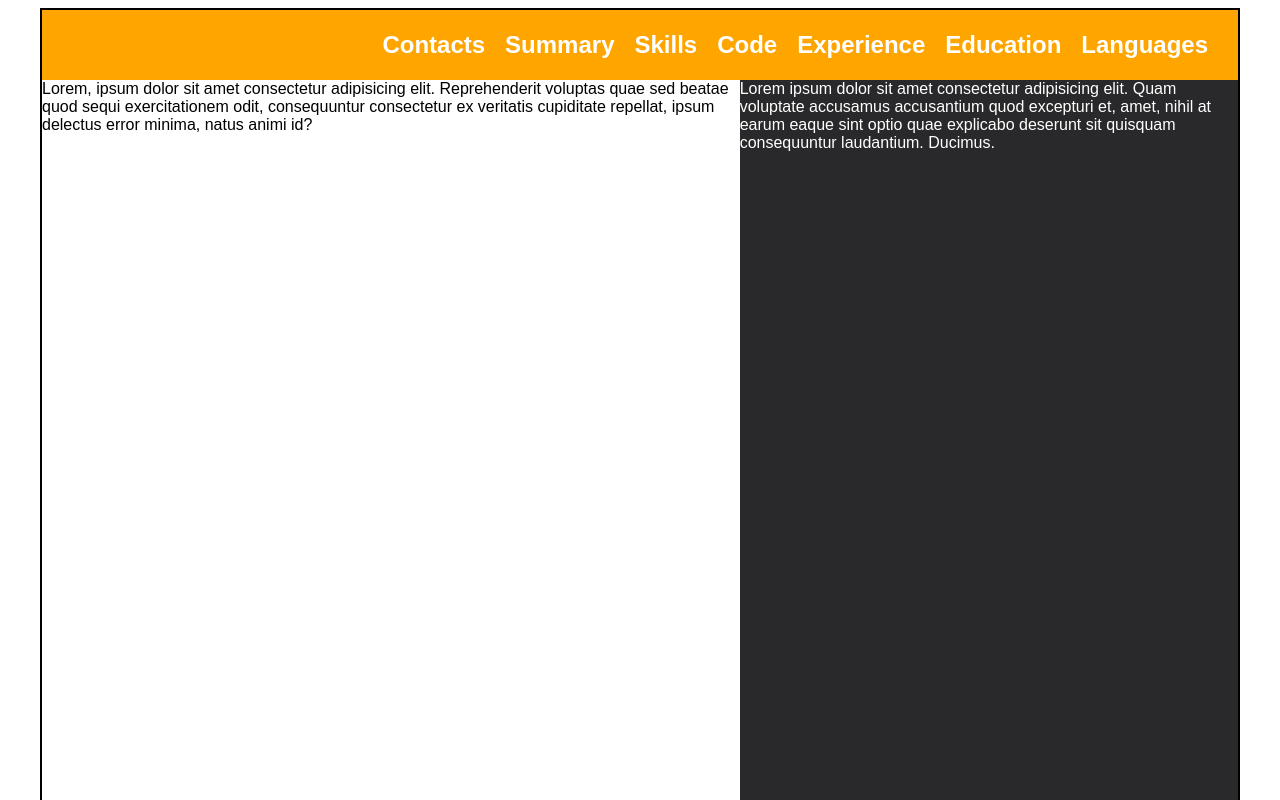
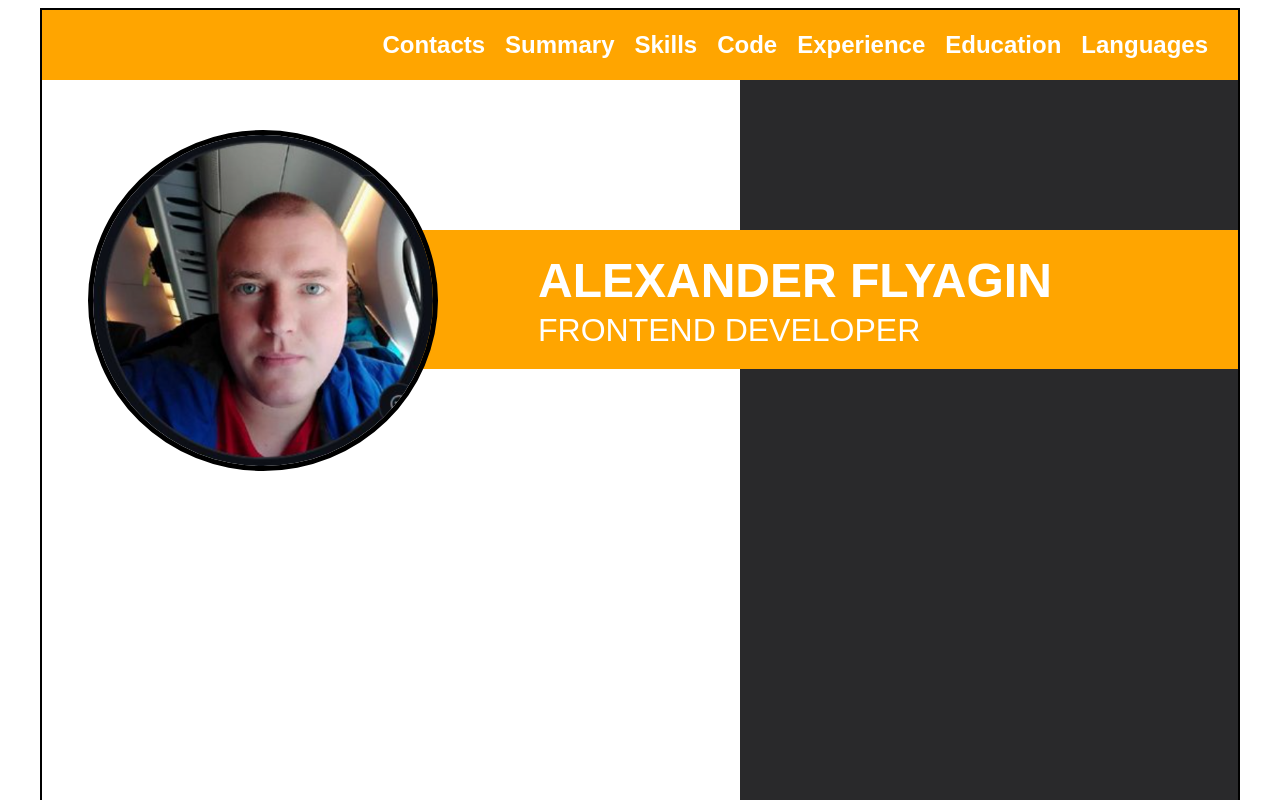
Before and after one commit to FlyaginAS/rsschool-cv, a plain HTML site: page index.html in a window 1280 px wide. Shown: the top 800 px of the page. Drawn offline with Linux system fonts and the light colour scheme.

Commit message:
feat: add cv-profile block

```diff
--- a/index.html
+++ b/index.html
@@ -36,18 +36,18 @@
         </nav>
       </header>
       <main class="main">
-        <section class="main-info">
-          Lorem, ipsum dolor sit amet consectetur adipisicing elit.
-          Reprehenderit voluptas quae sed beatae quod sequi exercitationem odit,
-          consequuntur consectetur ex veritatis cupiditate repellat, ipsum
-          delectus error minima, natus animi id?
-        </section>
-        <section class="additional-info">
-          Lorem ipsum dolor sit amet consectetur adipisicing elit. Quam
-          voluptate accusamus accusantium quod excepturi et, amet, nihil at
-          earum eaque sint optio quae explicabo deserunt sit quisquam
-          consequuntur laudantium. Ducimus.
-        </section>
+        <div class="cv-profile">
+          <img
+            class="cv-profile__user-photo"
+            src="./assets/images/userPhoto.png"
+            alt="user-photo"
+          />
+          <h1 class="cv-profile__user-name">Alexander Flyagin</h1>
+
+          <div class="cv-profile__user-title">Frontend developer</div>
+        </div>
+        <section class="main-info"></section>
+        <section class="additional-info"></section>
       </main>
       <footer class="footer">
         <span class="footer__year">2025</span>
--- a/styles.css
+++ b/styles.css
@@ -51,6 +51,7 @@ html {
   }
 }
 .main {
+  position: relative;
   min-height: 100vh;
   display: flex;
   flex-flow: row nowrap;
@@ -62,6 +63,37 @@ html {
   width: 500px;
   background-color: var(--main-background);
   color: white;
+}
+.cv-profile {
+  position: absolute;
+  top: 150px;
+  right: 0;
+  padding-left: 300px;
+  padding-top: 20px;
+  padding-bottom: 20px;
+  width: 1000px;
+  color: white;
+  background-color: orange;
+}
+.cv-profile__user-photo {
+  position: absolute;
+  left: -150px;
+  top: -100px;
+  width: 350px;
+  position: absolute;
+  border: 5px solid black;
+  border-radius: 50%;
+}
+.cv-profile__user-name {
+  font-size: 3rem;
+  line-height: 1.3;
+  text-transform: uppercase;
+  padding: 0;
+  margin: 0;
+}
+.cv-profile__user-title {
+  font-size: 2rem;
+  text-transform: uppercase;
 }
 .footer {
   height: 70px;
```
Also changed, not shown: assets/images/userPhoto.png (added).
